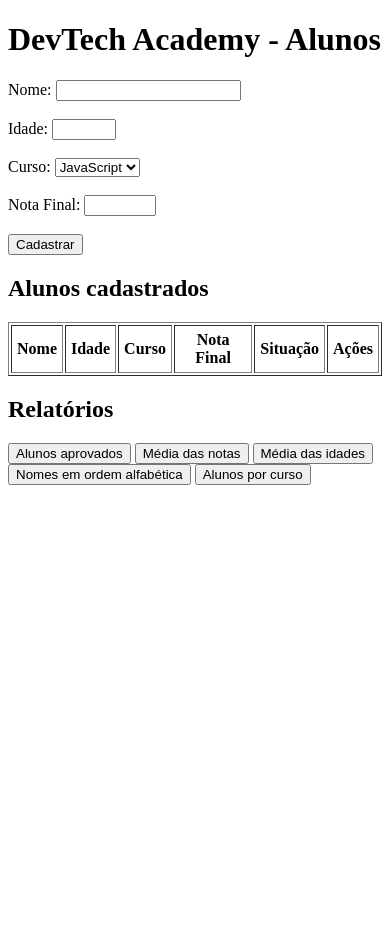
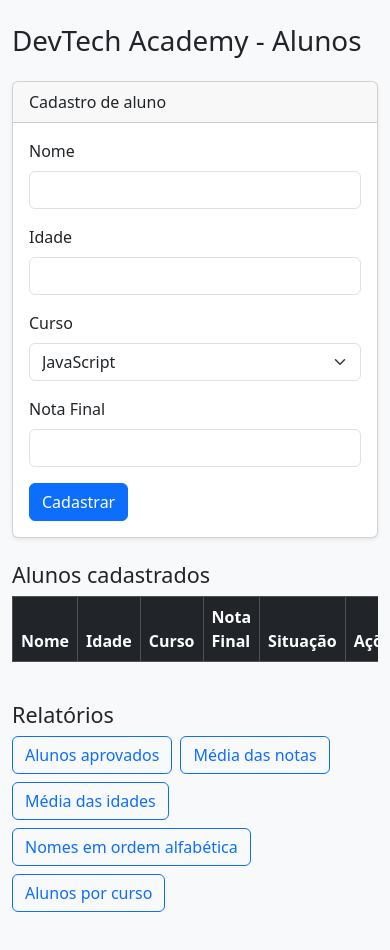
Before and after one commit to salomao340118/devtech-academy, a plain HTML site: page index.html in a window 390 px wide. Before the commit the page ends 844 px from the top, so only its background shows below. Drawn offline with nearby package versions, Linux system fonts and the light colour scheme.

Commit message:
feat: adiciona Bootstrap 5 na interface
Interface com Bootstrap 5.3 via CDN: layout responsivo com container e grid, formulário em card, tabela estilizada, situação do aluno em badges, botões coloridos e relatórios em list-group. A lógica em JavaScript não foi alterada.

```diff
--- a/index.html
+++ b/index.html
@@ -2,65 +2,105 @@
 <html lang="pt-BR">
 <head>
   <meta charset="UTF-8">
+  <!-- >>> MUDANÇA (Bootstrap): viewport, necessário para o layout responsivo funcionar no celular -->
+  <meta name="viewport" content="width=device-width, initial-scale=1">
   <title>DevTech Academy</title>
+
+  <!-- >>> MUDANÇA (Bootstrap): CSS do Bootstrap via CDN (precisa de internet) -->
+  <link href="https://cdn.jsdelivr.net/npm/bootstrap@5.3.9/dist/css/bootstrap.min.css" rel="stylesheet">
 </head>
-<body>
-  <h1>DevTech Academy - Alunos</h1>
 
-  <!-- Formulário de cadastro de alunos -->
+<!-- >>> MUDANÇA (Bootstrap): bg-light = fundo cinza claro -->
+<body class="bg-light">
+
+  <!-- >>> MUDANÇA (Bootstrap): container centraliza o conteúdo; py-4 = espaçamento vertical -->
+  <div class="container py-4">
+
+    <h1 class="mb-4">DevTech Academy - Alunos</h1>
+
+    <!-- >>> MUDANÇA (Bootstrap): o formulário agora fica dentro de um "card" -->
+    <div class="card shadow-sm mb-4">
+      <div class="card-header">Cadastro de aluno</div>
+      <div class="card-body">
+
         <form id="form-aluno">
+          <!-- row + col-md-*: grade responsiva (2 colunas no computador, 1 no celular) -->
+          <div class="row g-3">
 
-    <!-- Nome: só letras (com acento), espaços, hífen e apóstrofo -->
-    <label>Nome:
-      <input type="text" id="nome" required
+            <!-- Nome: só letras, espaços, hífen e apóstrofo -->
+            <div class="col-md-6">
+              <label for="nome" class="form-label">Nome</label>
+              <input type="text" class="form-control" id="nome" required
                      pattern="^\p{L}+([ '\-]\p{L}+)*$"
                      title="Use apenas letras, sem números ou símbolos">
-    </label><br><br>
+            </div>
 
             <!-- Idade: inteiro de 1 a 120 -->
-    <label>Idade:
-      <input type="number" id="idade" min="1" max="120" step="1" required>
-    </label><br><br>
+            <div class="col-md-6">
+              <label for="idade" class="form-label">Idade</label>
+              <input type="number" class="form-control" id="idade" min="1" max="120" step="1" required>
+            </div>
 
-    <!-- Curso: opções do enunciado -->
-    <label>Curso:
-      <select id="curso">
+            <!-- Curso: form-select é a classe do Bootstrap para <select> -->
+            <div class="col-md-6">
+              <label for="curso" class="form-label">Curso</label>
+              <select class="form-select" id="curso">
                 <option value="JavaScript">JavaScript</option>
                 <option value="Python">Python</option>
                 <option value="Java">Java</option>
               </select>
-    </label><br><br>
+            </div>
 
             <!-- Nota final: de 0 a 10 -->
-    <label>Nota Final:
-      <input type="number" id="nota" min="0" max="10" step="0.1" required>
-    </label><br><br>
+            <div class="col-md-6">
+              <label for="nota" class="form-label">Nota Final</label>
+              <input type="number" class="form-control" id="nota" min="0" max="10" step="0.1" required>
+            </div>
 
-    <button type="button" id="btn-salvar">Cadastrar</button>
+            <div class="col-12">
+              <!-- btn btn-primary = botão azul do Bootstrap -->
+              <button type="button" id="btn-salvar" class="btn btn-primary">Cadastrar</button>
+            </div>
+          </div>
         </form>
 
-  <h2>Alunos cadastrados</h2>
+      </div>
+    </div>
 
-  <table border="1" cellpadding="5">
-    <thead>
+    <h2 class="h4">Alunos cadastrados</h2>
+
+    <!-- >>> MUDANÇA (Bootstrap): table-responsive cria rolagem lateral em telas pequenas;
+         as classes "table ..." estilizam a tabela (listras, destaque ao passar o mouse) -->
+    <div class="table-responsive mb-4">
+      <table class="table table-striped table-hover table-bordered align-middle bg-white">
+        <thead class="table-dark">
           <tr>
             <th>Nome</th><th>Idade</th><th>Curso</th><th>Nota Final</th><th>Situação</th><th>Ações</th>
           </tr>
         </thead>
         <tbody id="tabela-alunos"></tbody>
       </table>
+    </div>
 
-  <!-- >>> MUDANÇA (Exercício 4): SEÇÃO NOVA de relatórios (botões + área de resultado) -->
-  <h2>Relatórios</h2>
-  <button id="btn-aprovados">Alunos aprovados</button>
-  <button id="btn-media-notas">Média das notas</button>
-  <button id="btn-media-idades">Média das idades</button>
-  <button id="btn-ordem-alfabetica">Nomes em ordem alfabética</button>
-  <button id="btn-por-curso">Alunos por curso</button>
+    <!-- Seção de relatórios: cada botão gera um relatório -->
+    <h2 class="h4">Relatórios</h2>
+
+    <!-- >>> MUDANÇA (Bootstrap): d-flex flex-wrap gap-2 = botões lado a lado, quebrando de linha se faltar espaço -->
+    <div class="d-flex flex-wrap gap-2 mb-3">
+      <button id="btn-aprovados" class="btn btn-outline-primary">Alunos aprovados</button>
+      <button id="btn-media-notas" class="btn btn-outline-primary">Média das notas</button>
+      <button id="btn-media-idades" class="btn btn-outline-primary">Média das idades</button>
+      <button id="btn-ordem-alfabetica" class="btn btn-outline-primary">Nomes em ordem alfabética</button>
+      <button id="btn-por-curso" class="btn btn-outline-primary">Alunos por curso</button>
+    </div>
 
     <!-- Área onde o resultado do relatório é exibido -->
     <div id="resultado-relatorio"></div>
-  <!-- >>> FIM DA MUDANÇA (Exercício 4) -->
+
+  </div>
+
+  <!-- >>> MUDANÇA (Bootstrap): JavaScript do Bootstrap (inclui o Popper), antes dos nossos scripts -->
+  <script src="https://cdn.jsdelivr.net/npm/bootstrap@5.3.9/dist/js/bootstrap.bundle.min.js"></script>
 
   <!-- aluno.js precisa vir ANTES do script.js -->
   <script src="aluno.js"></script>
```
Also changed, not shown: script.js (+43 -35 lines), 1 other file. Lines whose indentation alone changed are shown as unchanged.
